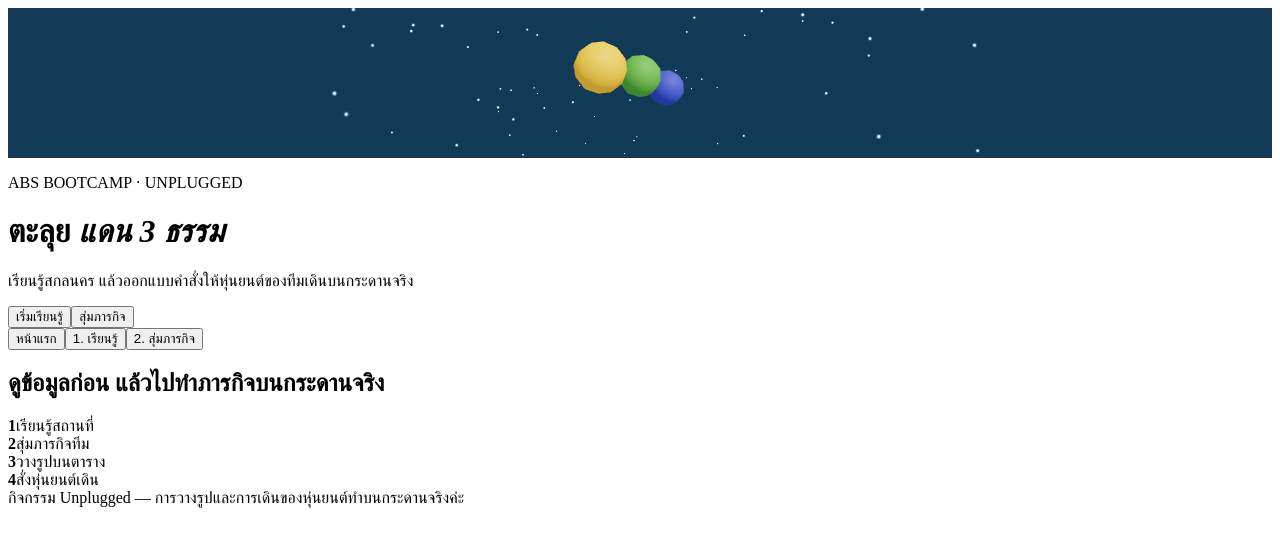
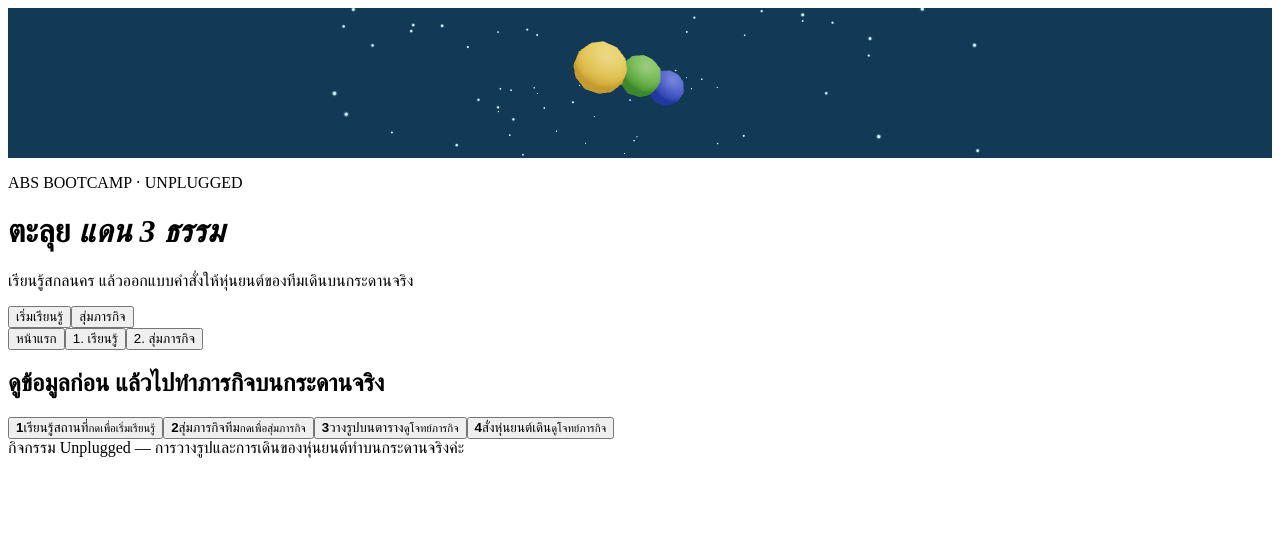
Before and after one commit to noonet2016/abs-bootcamp, a React (Vite) app: page / in a window 1280 px wide. Shown: the top 546 px of the page. Built offline with nearby package versions, Linux system fonts and the light colour scheme; the HTML template or start-up script is replaced by a standard one.

Commit message:
feat: make activity flow cards interactive

```diff
--- a/src/App.tsx
+++ b/src/App.tsx
@@ -78,7 +78,7 @@ export default function App() {
   return <MotionConfig reducedMotion="user"><main>
     <header className="hero"><Suspense fallback={null}><AdventureScene /></Suspense><div className="hero-content"><p className="eyebrow">ABS BOOTCAMP · UNPLUGGED</p><h1>ตะลุย <em>แดน 3 ธรรม</em></h1><p className="hero-copy">เรียนรู้สกลนคร แล้วออกแบบคำสั่งให้หุ่นยนต์ของทีม<span className="keep-line">เดินบนกระดานจริง</span></p><div className="hero-actions"><button type="button" className="primary-button" onClick={() => setView('knowledge')}>เริ่มเรียนรู้</button><button type="button" className="ghost-button" onClick={() => setView('mission')}>สุ่มภารกิจ</button></div></div></header>
     <nav aria-label="เมนูหลัก"><button type="button" aria-current={view === 'home' ? 'page' : undefined} onClick={() => setView('home')}>หน้าแรก</button><button type="button" aria-current={view === 'knowledge' ? 'page' : undefined} onClick={() => setView('knowledge')}>1. เรียนรู้</button><button type="button" aria-current={view === 'mission' ? 'page' : undefined} onClick={() => setView('mission')}>2. สุ่มภารกิจ</button></nav>
-    {view === 'home' && <section className="home-intro"><h2><span className="home-heading-line">ดูข้อมูลก่อน แล้วไปทำภารกิจบนกระดานจริง</span></h2><div className="home-steps"><div className="flow-step"><b>1</b><span>เรียนรู้สถานที่</span></div><div className="flow-step"><b>2</b><span>สุ่มภารกิจทีม</span></div><div className="flow-step"><b>3</b><span>วางรูปบนตาราง</span></div><div className="flow-step"><b>4</b><span>สั่งหุ่นยนต์เดิน</span></div></div></section>}
+    {view === 'home' && <section className="home-intro"><h2><span className="home-heading-line">ดูข้อมูลก่อน แล้วไปทำภารกิจบนกระดานจริง</span></h2><div className="home-steps"><button type="button" className="flow-step" onClick={() => setView('knowledge')}><b>1</b><span>เรียนรู้สถานที่</span><small>กดเพื่อเริ่มเรียนรู้</small></button><button type="button" className="flow-step" onClick={() => setView('mission')}><b>2</b><span>สุ่มภารกิจทีม</span><small>กดเพื่อสุ่มภารกิจ</small></button><button type="button" className="flow-step" onClick={() => setView('mission')}><b>3</b><span>วางรูปบนตาราง</span><small>ดูโจทย์ภารกิจ</small></button><button type="button" className="flow-step" onClick={() => setView('mission')}><b>4</b><span>สั่งหุ่นยนต์เดิน</span><small>ดูโจทย์ภารกิจ</small></button></div></section>}
     {view === 'knowledge' && <Knowledge onMission={() => setView('mission')} />}
     {view === 'mission' && <Mission />}
     <footer>กิจกรรม Unplugged — การวางรูปและการเดินของหุ่นยนต์ทำบนกระดานจริงค่ะ</footer>
--- a/src/styles.css
+++ b/src/styles.css
@@ -25,7 +25,7 @@ nav button { border: 0; border-radius: 999px; padding: 10px 16px; color: #31536b
 .home-intro, .panel { width: min(1100px, 92%); margin: 72px auto; }.home-intro { width: min(1520px, 96%); margin-bottom: 38px; text-align: center; }.home-intro h2, .section-heading h2 { font-family: Mali, Tahoma, sans-serif; font-size: clamp(2rem, 5vw, 3.6rem); line-height: 1.05; margin: 8px 0 18px; }.home-intro .eyebrow,.section-heading>span { color: #4d7d67; }
 .home-intro h2 { font-size: clamp(1.9rem, 3.5vw, 3.05rem); }
 .home-heading-line { white-space: nowrap; }
-.home-steps { display: grid; grid-template-columns: repeat(4, minmax(0, 1fr)); gap: 58px; margin-top: 32px; }.flow-step { position: relative; z-index: 1; background: white; border-radius: 30px; padding: 32px 22px; min-height: 204px; display: grid; place-items: center; box-shadow: 0 14px 26px rgba(33, 89, 81, .14); }.flow-step:not(:last-child)::after { content: '➜'; position: absolute; z-index: 2; left: calc(100% + 15px); top: 50%; transform: translateY(-50%); width: 28px; color: #e89c2d; font-family: system-ui, sans-serif; font-size: 2.35rem; font-weight: 900; line-height: 1; text-shadow: 0 2px 0 #fff; }.home-steps b { display: grid; place-items: center; width: 64px; height: 64px; border-radius: 50%; color: white; background: #4d9b6f; font-family: Mali, system-ui; font-size: 1.95rem; }.home-steps span { font-size: 1.27rem; font-weight: 800; }
+.home-steps { display: grid; grid-template-columns: repeat(4, minmax(0, 1fr)); gap: 58px; margin-top: 32px; }.flow-step { position: relative; z-index: 1; border: 0; background: white; border-radius: 30px; padding: 28px 22px; min-height: 204px; display: grid; place-items: center; align-content: center; gap: 8px; box-shadow: 0 14px 26px rgba(33, 89, 81, .14); color: #19324a; transition: transform .2s ease, box-shadow .2s ease, background .2s ease; }.flow-step:hover { transform: translateY(-7px); background: #fffdf3; box-shadow: 0 19px 30px rgba(33, 89, 81, .2); }.flow-step:not(:last-child)::after { content: '➜'; position: absolute; z-index: 2; left: calc(100% + 15px); top: 50%; transform: translateY(-50%); width: 28px; color: #e89c2d; font-family: system-ui, sans-serif; font-size: 2.35rem; font-weight: 900; line-height: 1; text-shadow: 0 2px 0 #fff; pointer-events: none; }.home-steps b { display: grid; place-items: center; width: 64px; height: 64px; border-radius: 50%; color: white; background: #4d9b6f; font-family: Mali, system-ui; font-size: 1.95rem; }.home-steps span { font-size: 1.27rem; font-weight: 800; }.flow-step small { color: #588072; font-size: .84rem; font-weight: 600; }
 .panel { background: rgba(255,255,255,.86); padding: clamp(24px, 5vw, 52px); border-radius: 32px; box-shadow: 0 15px 35px rgba(33, 89, 81, .12); }.section-heading { text-align: center; max-width: 700px; margin: auto; }.section-heading p { margin-top: 0; line-height: 1.6; }
 .realm-tabs { display: grid; grid-template-columns: repeat(3, 1fr); gap: 10px; margin: 35px 0 20px; }.realm-tab { border: 0; border-radius: 18px; padding: 16px 10px; font-weight: 800; color: #19324a; background: #eef4ee; }.realm-tab.gold { background: #fff2bc; }.realm-tab.leaf { background: #dff2db; }.realm-tab.indigo { background: #e4e5ff; }.realm-tab[aria-selected="true"] { outline: 4px solid #193f5a; transform: translateY(-2px); }
 .place-card { background: #f7fbfa; border: 2px dashed #b8d8cd; border-radius: 26px; overflow: hidden; display: grid; grid-template-columns: minmax(260px,.9fr) 1.1fr; }.place-image { min-height: 290px; background: #d2e8df; }.place-image img { display: block; width: 100%; height: 100%; object-fit: cover; }.image-placeholder { height: 100%; min-height: 290px; display: grid; place-items: center; align-content: center; gap: 8px; font-size: 3.4rem; color: #426b68; }.image-placeholder small { font-size: 1rem; }.place-copy { padding: clamp(24px, 4vw, 42px); }.realm-label { display: inline-block; padding: 6px 11px; border-radius: 999px; font-weight: 800; }.realm-label.gold { background: #fff1b4; }.realm-label.leaf { background: #d8f0d4; }.realm-label.indigo { background: #e1e4ff; }.place-copy h3, .mission-brief h3 { font-size: clamp(1.7rem,3.2vw,2.6rem); line-height: 1.2; margin: 16px 0 12px; }.place-copy p { font-size: 1.1rem; line-height: 1.75; }.place-controls { border-top: 1px solid #c9ded6; margin-top: 24px; padding-top: 18px; display: flex; justify-content: space-between; align-items: center; gap: 8px; }.place-controls button { color: #275d59; border: 0; background: transparent; padding: 8px; font-weight: 800; }.knowledge > .primary-button { margin: 30px auto 0; display: block; }
```
